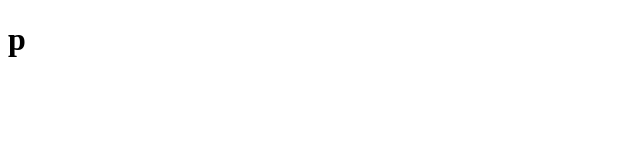
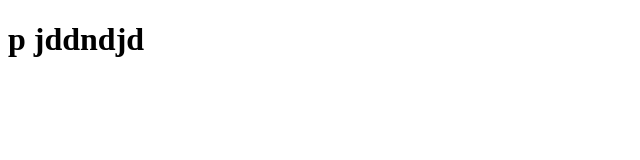
Before and after one commit to MiytgAA/repo, a plain HTML site: page git.html in a window 1280 px wide. Shown: the whole page, without its empty margins (0-640 px from the left). Drawn offline with Linux system fonts and the light colour scheme.

Commit message:
push semua

```diff
--- a/git.html
+++ b/git.html
@@ -8,6 +8,7 @@
 <body>
     <h1>
         p
+        jddndjd
     </h1>
 </body>
 </html>
```
